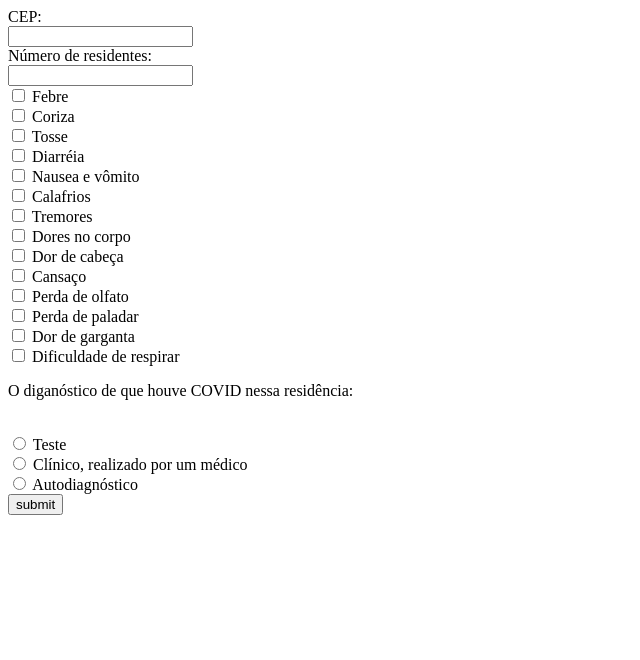
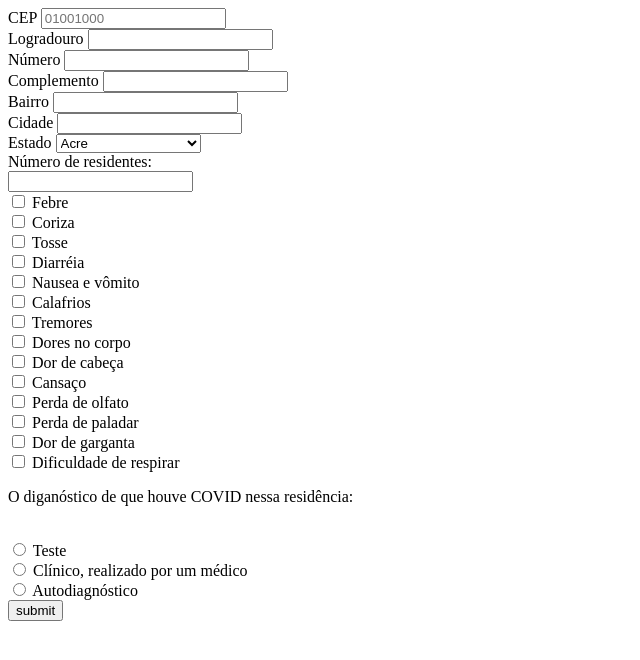
Before and after one commit to Leinvedan/covid-19-rust-form, a plain HTML site: page index.html in a window 1280 px wide. Shown: the whole page, without its empty margins (0-640 px from the left). Drawn offline with Linux system fonts and the light colour scheme.

Commit message:
feat: add CEP fields

```diff
--- a/index.html
+++ b/index.html
@@ -1,7 +1,6 @@
 <!DOCTYPE html>
 <html>
   <head>
-
     <!-- Dados de SEO, preencher quando já tiver tudo confirmado -->
     <title>Formulário COVID-19</title>
     <meta name="description" content="Formulário para ajudar na construção do mapa COVID-19">
@@ -14,11 +13,59 @@
     <script src='https://www.google.com/recaptcha/api.js' async defer></script>
   </head>
   <body>
-    <form>
+    <form id="covid-form">
+        <div id="area-localizacao">
+            <label for="cep">CEP</label>
+            <input id="cep" type="text" placeholder="01001000" required /><br>
 
-        <div id="sintomas-1">
-            <label for="localizacao"> CEP: </label><br>
-            <input type="number" id="localizacao" name="localizacao" value=""><br>
+            <label for="logradouro">Logradouro</label>
+            <input id="logradouro" type="text" required /><br>
+
+            <label for="numero">Número</label>
+            <input id="numero" type="text" /><br>
+
+            <label for="complemento">Complemento</label>
+            <input id="complemento" type="text" /><br>
+
+            <label for="bairro">Bairro</label>
+            <input id="bairro" type="text" required /><br>
+
+            <label for="cidade">Cidade</label>
+            <input id="cidade" type="text" required /><br>
+
+            <label for="uf">Estado</label>
+            <select id="uf">
+                <option value="AC">Acre</option>
+                <option value="AL">Alagoas</option>
+                <option value="AP">Amapá</option>
+                <option value="AM">Amazonas</option>
+                <option value="BA">Bahia</option>
+                <option value="CE">Ceará</option>
+                <option value="DF">Distrito Federal</option>
+                <option value="ES">Espírito Santo</option>
+                <option value="GO">Goiás</option>
+                <option value="MA">Maranhão</option>
+                <option value="MT">Mato Grosso</option>
+                <option value="MS">Mato Grosso do Sul</option>
+                <option value="MG">Minas Gerais</option>
+                <option value="PA">Pará</option>
+                <option value="PB">Paraíba</option>
+                <option value="PR">Paraná</option>
+                <option value="PE">Pernambuco</option>
+                <option value="PI">Piauí</option>
+                <option value="RJ">Rio de Janeiro</option>
+                <option value="RN">Rio Grande do Norte</option>
+                <option value="RS">Rio Grande do Sul</option>
+                <option value="RO">Rondônia</option>
+                <option value="RR">Roraima</option>
+                <option value="SC">Santa Catarina</option>
+                <option value="SP">São Paulo</option>
+                <option value="SE">Sergipe</option>
+                <option value="TO">Tocantins</option>
+            </select>
+        </div>
+        <!-- Sintomas -->
+        <div id="area-sintomas-1">
 
             <label for="Residentes"> Número de residentes: </label><br>
             <input type="number" id="Residentes" name="Residentes" value=""><br>
@@ -45,7 +92,7 @@
             <label for="sintoma7"> Tremores </label><br>
         </div>
 
-        <div id="sintomas-2">
+        <div id="area-sintomas-2">
             <input type="checkbox" id="sintoma8" name="sintoma8" value="Coriza">
             <label for="sintoma8"> Dores no corpo </label><br>
 
@@ -68,6 +115,8 @@
             <label for="sintoma14"> Dificuldade de respirar </label><br>
         </div>
 
+        <!-- Diagnostico -->
+        <div id="area-diagnostico">
             <p> O diganóstico de que houve COVID nessa residência: </p><br>
 
             <input type="radio" id="diagnostico1" name="diagnostico" value="teste">
@@ -82,10 +131,11 @@
 
             <div class="g-recaptcha" data-sitekey="(your-site-key)"></div>
             <input type="button" onclick="checkRecaptcha();" value="submit"></input>
+        </div>
 
     </form>
 
-    <script>
+    <script type="text/javascript">
     function checkRecaptcha() {
       var response = grecaptcha.getResponse();
       if(response.length == 0) {
@@ -99,5 +149,32 @@
     }
     </script>
 
+    <script type="text/javascript">
+    const cepElement = document.getElementById("cep");
+    cepElement.addEventListener("focusout", function () {
+      fetch(`https://viacep.com.br/ws/${cepElement.value}/json/unicode/`, { method: 'GET', mode: 'cors' })
+        .then( (response) => {
+            if (response.status === 400) {
+              console.alert('CEP inválido');
+              return;
+            }
+            else if (response.status !== 200) {
+              console.alert('Algo deu errado ao buscar o CEP, por favor tente novamente');
+              return;
+            }
+            return response.json();
+        })
+        .then((cepData) => {
+          console.log(cepData);
+          document.getElementById("logradouro").value = cepData.logradouro;
+          document.getElementById("complemento").value = cepData.complemento;
+          document.getElementById("bairro").value = cepData.bairro;
+          document.getElementById("cidade").value = cepData.localidade;
+          document.getElementById("uf").value = cepData.uf;
+          document.getElementById("numero").focus();
+        });
+    });
+    </script>
+
   </body>
 </html>
```
Lines whose indentation alone changed are shown as unchanged.
